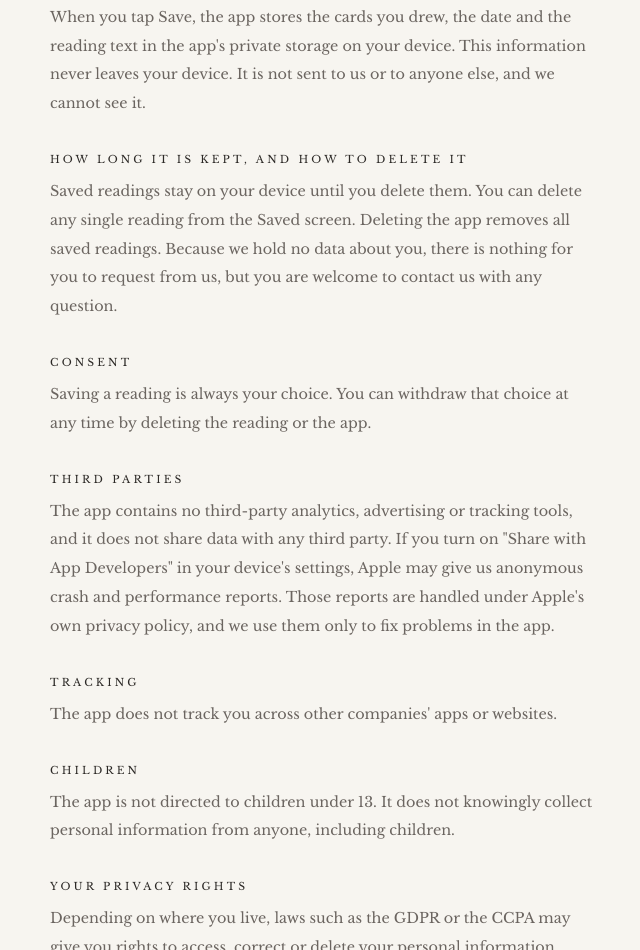
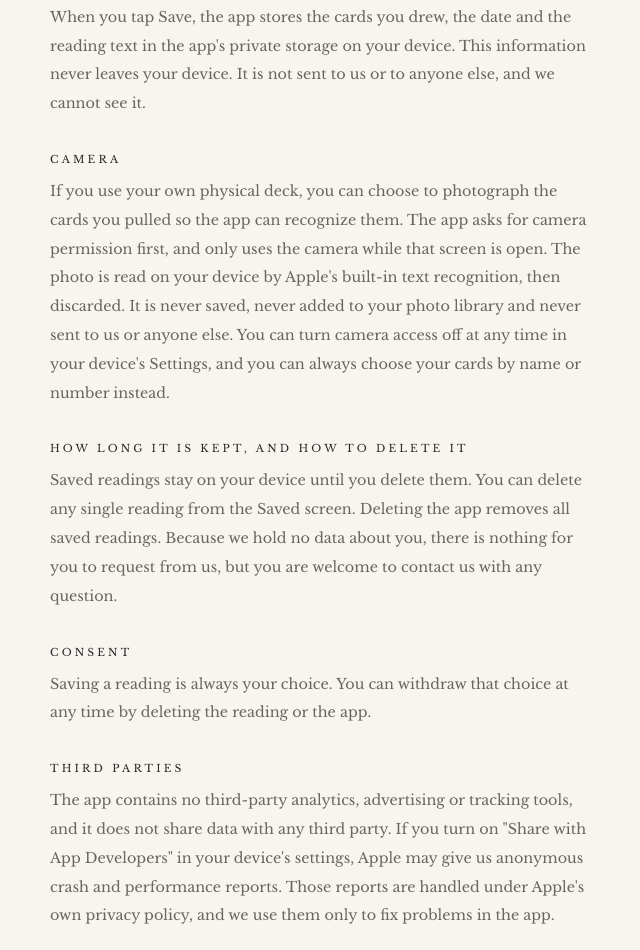
Before and after one commit to paigewoodsart/daydream-oracle, a plain HTML site: page privacy.html in a window 1280 px wide. Shown: the part 791-1741 px from the top of the page, without its empty margins (318-958 px from the left). Drawn offline with nearby package versions, Linux system fonts and the light colour scheme.

Commit message:
Privacy policy: add camera section for the app
Co-Authored-By: Claude Opus 5.5 <noreply@anthropic.com>

```diff
--- a/privacy.html
+++ b/privacy.html
@@ -38,6 +38,9 @@ footer { text-align:center; font-size:.58rem; letter-spacing:.3em; text-transfor
 
 <h3>What stays on your device</h3>
 <p>When you tap Save, the app stores the cards you drew, the date and the reading text in the app's private storage on your device. This information never leaves your device. It is not sent to us or to anyone else, and we cannot see it.</p>
+
+<h3>Camera</h3>
+<p>If you use your own physical deck, you can choose to photograph the cards you pulled so the app can recognize them. The app asks for camera permission first, and only uses the camera while that screen is open. The photo is read on your device by Apple's built-in text recognition, then discarded. It is never saved, never added to your photo library and never sent to us or anyone else. You can turn camera access off at any time in your device's Settings, and you can always choose your cards by name or number instead.</p>
 
 <h3>How long it is kept, and how to delete it</h3>
 <p>Saved readings stay on your device until you delete them. You can delete any single reading from the Saved screen. Deleting the app removes all saved readings. Because we hold no data about you, there is nothing for you to request from us, but you are welcome to contact us with any question.</p>
```
